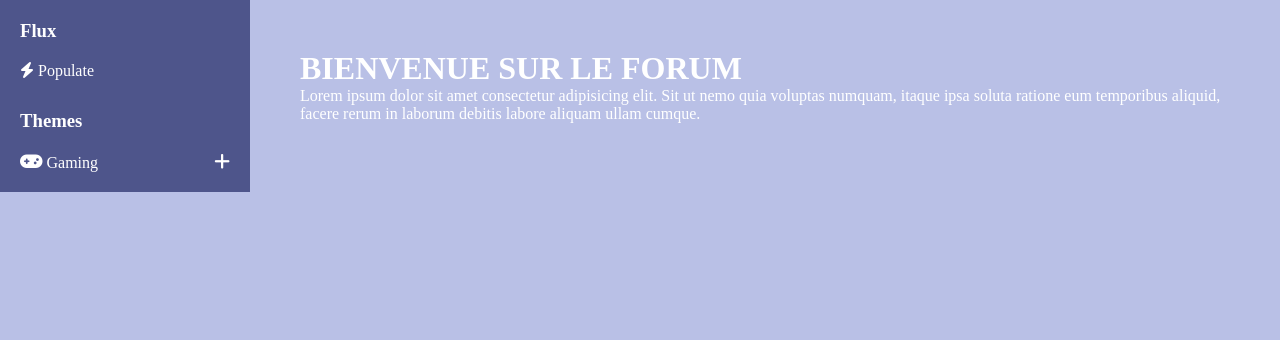
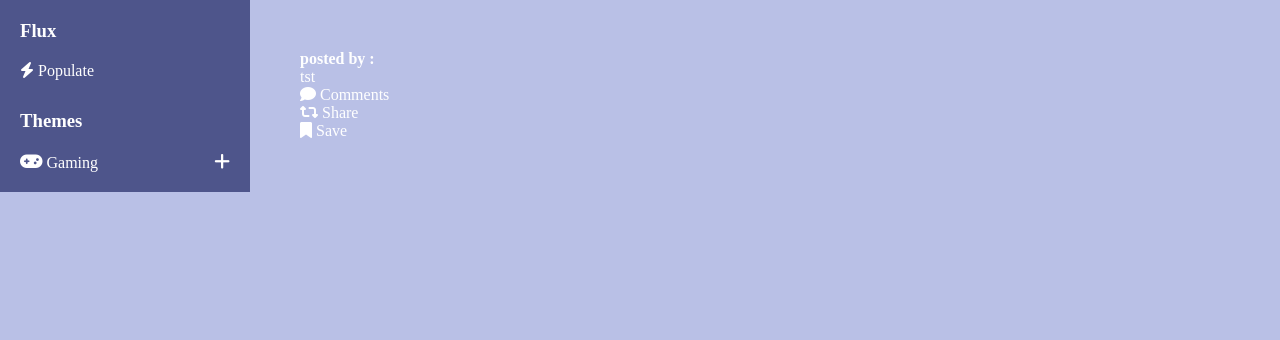
Before and after one commit to DenZaiyy/SQL_Forum, a PHP site: page / in a window 1280 px wide. Shown: the part 80-420 px from the top of the page. Run offline with PHP 8.4, Linux system fonts and the light colour scheme; data comes from the database, SQL or seed files in the repository; tables that the repository leaves empty hold one stand-in row (values such as "Sample post"); some libraries are stand-ins or nearby versions.

Commit message:
Start change for homePage

```diff
--- a/controller/HomeController.php
+++ b/controller/HomeController.php
@@ -15,9 +15,17 @@
     public function index()
     {
 
+        $topicManager = new TopicManager();
+        $postManager = new PostManager();
+        $userManager = new UserManager();
 
         return [
-            "view" => VIEW_DIR . "home.php"
+            "view" => VIEW_DIR . "home.php",
+            "data" => [
+                "topics" => $topicManager->findAll(["date_topic", "DESC"]),
+                "messages" => $postManager->findAll(),
+                "users" => $userManager->findAll()
+            ]
         ];
     }
 
--- a/view/home.php
+++ b/view/home.php
@@ -1,6 +1,38 @@
-<h1>BIENVENUE SUR LE FORUM</h1>
+<?php
+$topics = $result["data"]['topics'];
+$users = $result["data"]["users"];
+$messages = $result["data"]["messages"];
 
-<p>Lorem ipsum dolor sit amet consectetur adipisicing elit. Sit ut nemo quia voluptas numquam, itaque ipsa soluta ratione eum temporibus aliquid, facere rerum in laborum debitis labore aliquam ullam cumque.</p>
-
+foreach ($topics as $topic) {
+?>
+    <div class="card-topic">
+        <div class="infos">
+            <h4>posted by :</h4>
+        </div>
+        <div class="preview">
+            <p>tst</p>
+        </div>
+        <div class="btns">
+            <div class="comments">
+                <a href="">
+                    <i class="fa-solid fa-comment"></i>
+                    Comments
+                </a>
+            </div>
+            <div class="share">
+                <a href="">
+                    <i class="fa-solid fa-retweet"></i>
+                    Share
+                </a>
+            </div>
+            <div class="save">
+                <a href="">
+                    <i class="fa-solid fa-bookmark"></i>
+                    Save
+                </a>
+            </div>
+        </div>
+    </div>
 <?php
+}
 $title = "Home Page";
```
